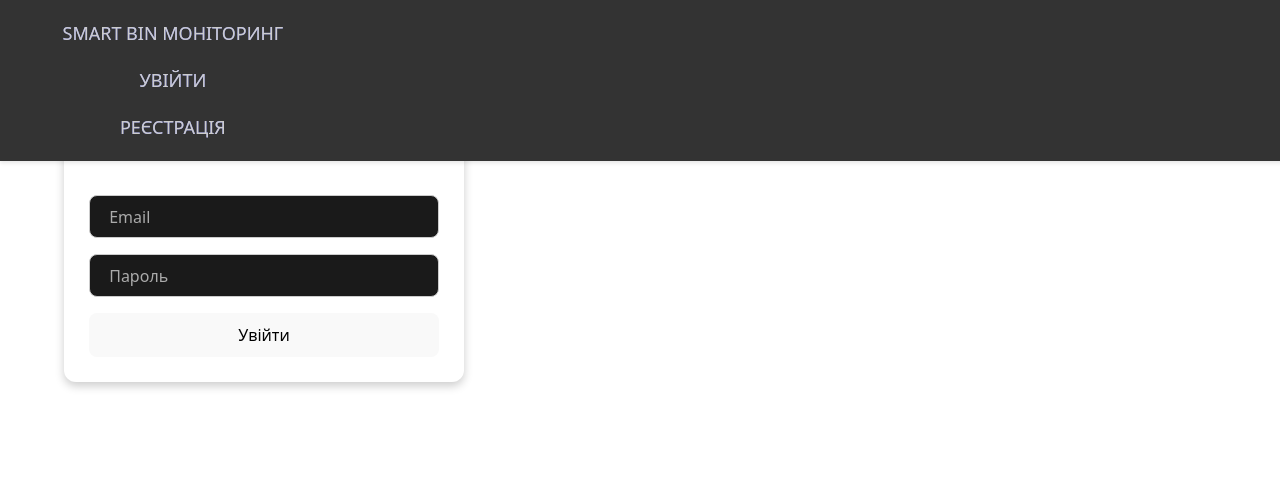
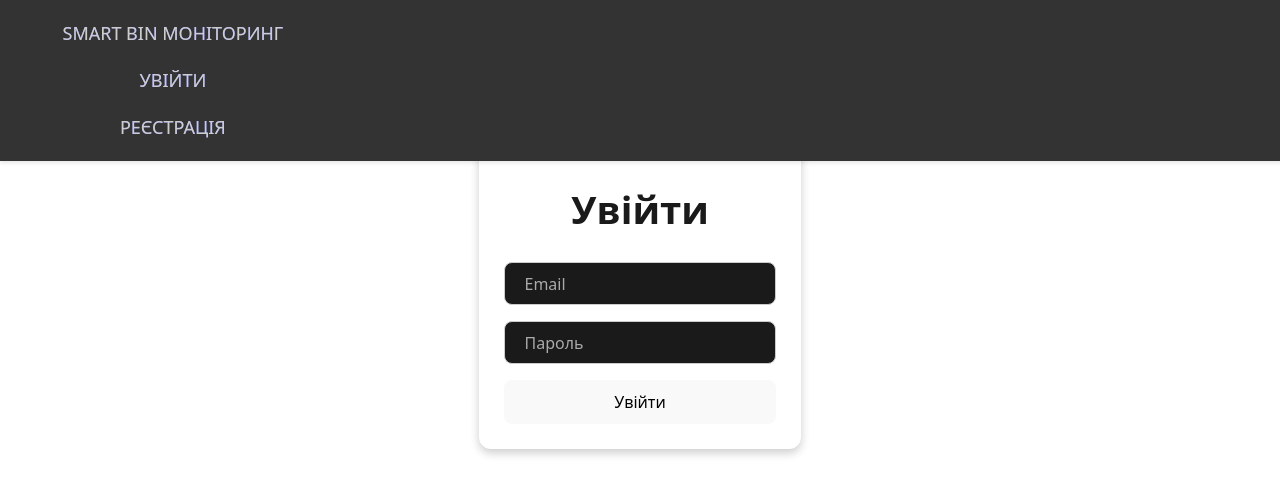
Before and after one commit to TrashTech-IoT/TrashTech, a React (Vite) app in the folder client/: page /login in a window 1280 px wide. Shown: the top 494 px of the page. Built offline with nearby package versions, Linux system fonts and the light colour scheme.

Commit message:
refactor App component layout to improve structure and styling of routes

```diff
--- a/client/src/App.jsx
+++ b/client/src/App.jsx
@@ -16,6 +16,7 @@ function App() {
       <Router>
         <div className="App">
           <Navbar />
+          <div className='content'>
               <Routes>
                 <Route path="/login" element={<Login />} />
                 <Route path="/register" element={<Register />} />
@@ -45,6 +46,7 @@ function App() {
                 />
               </Routes>
             </div>
+          </div>
         </Router>
     </Provider>
   );
```
Lines whose indentation alone changed are shown as unchanged.
